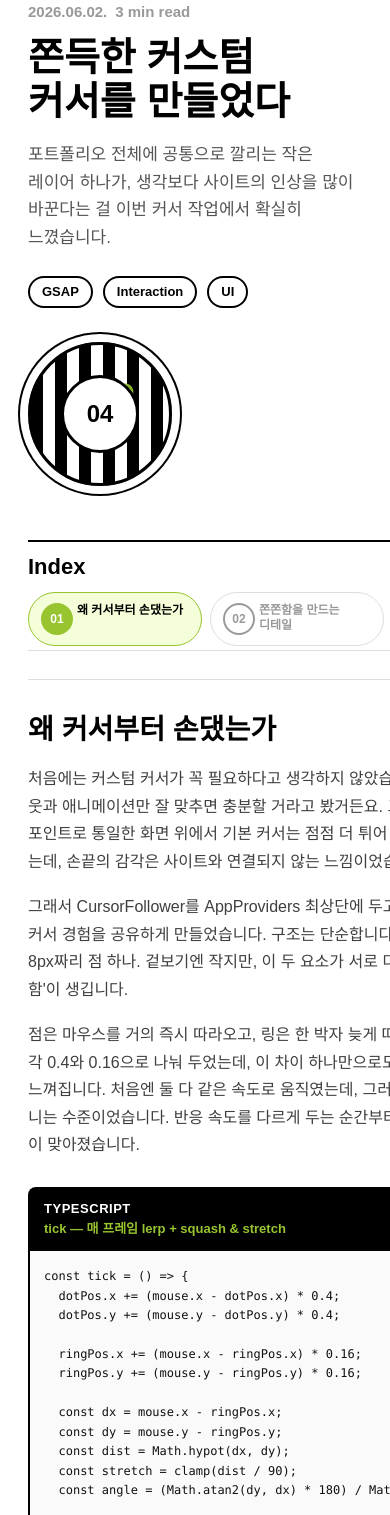
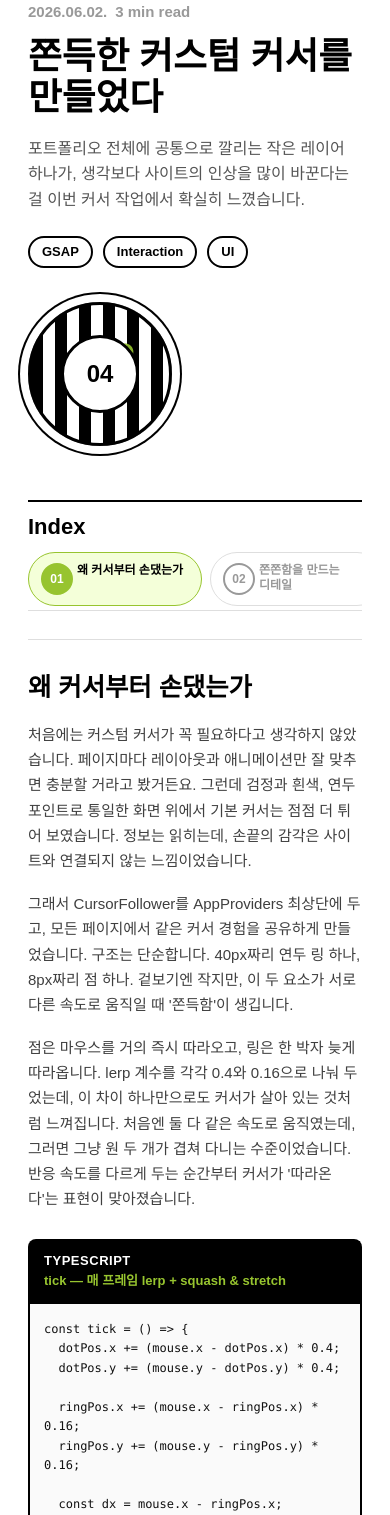
Before and after one commit to apkool12/eunsik-portfolio, a Next.js app: page /blog/custom-cursor-follower in a window 390 px wide. Shown: the part 240-1755 px from the top of the page. Built offline with nearby package versions, Linux system fonts and the light colour scheme; no server answers; a web font is replaced by a local one.

Commit message:
Fix mobile blog article overflow

```diff
--- a/src/components/sections/BlogArticle/BlogArticle.tsx
+++ b/src/components/sections/BlogArticle/BlogArticle.tsx
@@ -94,7 +94,7 @@ const Title = styled.h1`
 
   @media (max-width: 640px) {
     margin-top: 14px;
-    font-size: clamp(32px, 10vw, 42px);
+    font-size: clamp(30px, 9.4vw, 38px);
     line-height: 1.12;
   }
 `;
@@ -111,8 +111,8 @@ const Lead = styled.p`
 
   @media (max-width: 640px) {
     margin-top: 18px;
-    font-size: 17px;
-    line-height: 1.62;
+    font-size: 16px;
+    line-height: 1.58;
     overflow-wrap: anywhere;
   }
 `;
@@ -207,8 +207,10 @@ const ArticleGrid = styled.div`
   margin-top: clamp(70px, 10vh, 112px);
 
   @media (max-width: 900px) {
-    grid-template-columns: 1fr;
+    grid-template-columns: minmax(0, 1fr);
     gap: 28px;
+    width: 100%;
+    max-width: 100%;
     margin-top: 54px;
   }
 `;
@@ -224,6 +226,9 @@ const IndexRail = styled.aside`
     position: static;
     top: auto;
     z-index: auto;
+    min-width: 0;
+    max-width: 100%;
+    overflow: hidden;
     padding-bottom: 0;
   }
 `;
@@ -236,6 +241,8 @@ const IndexRailInner = styled.div`
   @media (max-width: 900px) {
     margin: 0;
     padding: 18px 0 4px;
+    min-width: 0;
+    max-width: 100%;
     border-top: 2px solid #000;
     border-bottom: 1px solid #dedede;
     box-shadow: none;
@@ -267,6 +274,8 @@ const RailList = styled.ol`
     flex-direction: row;
     gap: 8px;
     margin-top: 12px;
+    width: 100%;
+    max-width: 100%;
     overflow-x: auto;
     overscroll-behavior-x: contain;
     scrollbar-width: none;
@@ -278,6 +287,11 @@ const RailList = styled.ol`
 `;
 
 const RailItem = styled.li`
+  min-width: 0;
+
+  @media (max-width: 900px) {
+    flex: 0 0 auto;
+  }
 `;
 
 const RailLink = styled.a`
@@ -297,7 +311,8 @@ const RailLink = styled.a`
 
   @media (max-width: 900px) {
     grid-template-columns: 26px minmax(86px, 1fr);
-    min-width: min(58vw, 184px);
+    width: min(58vw, 184px);
+    min-width: 0;
     padding: 10px 12px;
     border: 1px solid #dedede;
     border-radius: 999px;
@@ -307,7 +322,7 @@ const RailLink = styled.a`
   }
 
   @media (max-width: 480px) {
-    min-width: min(68vw, 174px);
+    width: min(68vw, 174px);
     font-size: 12px;
   }
 
@@ -344,7 +359,10 @@ const RailLink = styled.a`
 `;
 
 const Article = styled.article`
+  width: 100%;
+  max-width: 100%;
   min-width: 0;
+  overflow: hidden;
 `;
 
 const Section = styled.section`
@@ -358,7 +376,10 @@ const Section = styled.section`
 
   @media (max-width: 640px) {
     scroll-margin-top: calc(var(--header-height, 72px) + 28px);
+    width: 100%;
+    max-width: 100%;
     padding-top: 32px;
+    overflow: hidden;
 
     & + & {
       margin-top: 42px;
@@ -376,7 +397,7 @@ const SectionHeading = styled.h2`
   word-break: keep-all;
 
   @media (max-width: 640px) {
-    font-size: clamp(24px, 7.2vw, 32px);
+    font-size: clamp(22px, 6.5vw, 28px);
     line-height: 1.25;
     overflow-wrap: anywhere;
   }
@@ -393,8 +414,10 @@ const Paragraph = styled.p`
 
   @media (max-width: 640px) {
     margin-top: 18px;
-    font-size: 16px;
-    line-height: 1.72;
+    width: 100%;
+    max-width: 100%;
+    font-size: 15px;
+    line-height: 1.68;
     word-break: normal;
     overflow-wrap: anywhere;
   }
--- a/src/components/ui/BlogCodeBlock/BlogCodeBlock.tsx
+++ b/src/components/ui/BlogCodeBlock/BlogCodeBlock.tsx
@@ -10,6 +10,7 @@ type BlogCodeBlockProps = {
 
 const Figure = styled.figure`
   margin: 28px 0 0;
+  width: 100%;
   max-width: 100%;
   min-width: 0;
 `;
@@ -59,6 +60,8 @@ const Caption = styled.span`
 
 const Pre = styled.pre`
   margin: 0;
+  width: 100%;
+  min-width: 0;
   padding: 20px 18px;
   overflow-x: auto;
   max-width: 100%;
@@ -84,6 +87,7 @@ const Pre = styled.pre`
 
 const Code = styled.code`
   display: block;
+  width: 100%;
   min-width: 0;
   color: #111;
   font-family: "SFMono-Regular", "Menlo", "Monaco", "Consolas", monospace;
```
